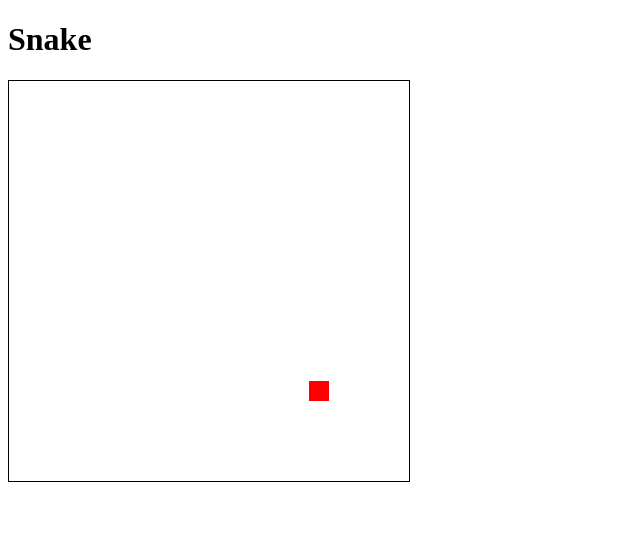
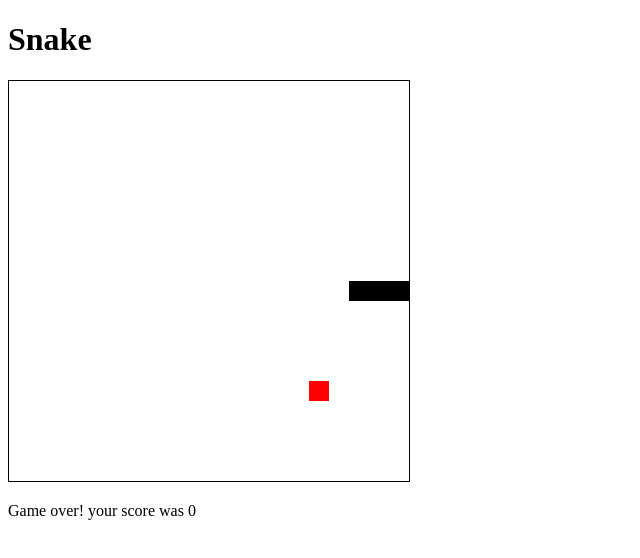
Before and after one commit to imbiodun/Snake_Game, a plain HTML site: page index.html in a window 1280 px wide. Shown: the whole page, without its empty margins (0-640 px from the left). Drawn offline with Linux system fonts and the light colour scheme.

Commit message:
Feat: Food generation, walls detection and hitting self detection

```diff
--- a/index.html
+++ b/index.html
@@ -25,6 +25,9 @@
         const ctx = canvas.getContext("2d");
         const gridSize = 20;
         const tileCount = canvas.width / gridSize;
+        function generateFood(tiles) {
+                        return Math.floor(Math.random() * tiles);
+                        }
 
         // ===== INITIAL STATE =====
         let gameRunning;
@@ -37,6 +40,7 @@
         let food = { x: 15, y: 15 };
         let score = 0;
         // ===== DRAWING =====
+
         const drawGame = () => {
             ctx.clearRect(0, 0,
                 canvas.width, canvas.height);
@@ -75,20 +79,65 @@
         // Step 5: Improvements
         //
         // ===================================
-        let gameSpeed = 100; // milliseconds
+        let gameSpeed = 120; // milliseconds
         let direction = { x: 1, y: 0 };
         let nextDirection = {x:1, y:0};
+        let scoreTag = document.getElementById('info');
+        function hasHitWall(head) {
+            return (
+                head.x < 0 ||
+                head.x >= tileCount ||
+                head.y < 0 ||
+                head.y >= tileCount
+            );
+        }
+
+       function hitsSelf(head) {
+    return snake.some(segment =>
+
+        segment.x === head.x && segment.y === head.y)}
+
+
+
         function gameStep() {
-            direction = nextDirection
+            direction = nextDirection;
             //Move the snake
             const newHead = {
                 x: snake[0].x + direction.x,
                 y: snake[0].y + direction.y
             }
-            snake.unshift(newHead);
+
+            function eatFood(){
+                let val = false
+                if((newHead.x === food.x) &&(newHead.y ===food.y) ){
+                    score +=1;
+                food.x= generateFood(tileCount);
+                food.y= generateFood(tileCount);
+                val = true;
+                }
+                return val;
+            }
+
+            if (hasHitWall(newHead) || hitsSelf(newHead)) {
+                clearInterval(gameInterval);
+                scoreTag.textContent = `Game over! your score was ${score}`;
+                return;
+            }
+
+            if (eatFood() === true){
+                snake.unshift(newHead);
+            }
+            else{
             snake.pop();
+            snake.unshift(newHead)
+            }
+            scoreTag.textContent = `Score: ${score}`
             drawGame();
+
+
         }
+
+
        let  gameInterval = setInterval(gameStep, gameSpeed);
 
     window.addEventListener('keydown',function(event){
@@ -125,8 +174,6 @@
             }
     }
     })
-
-
     </script>
 
 </body>
```
